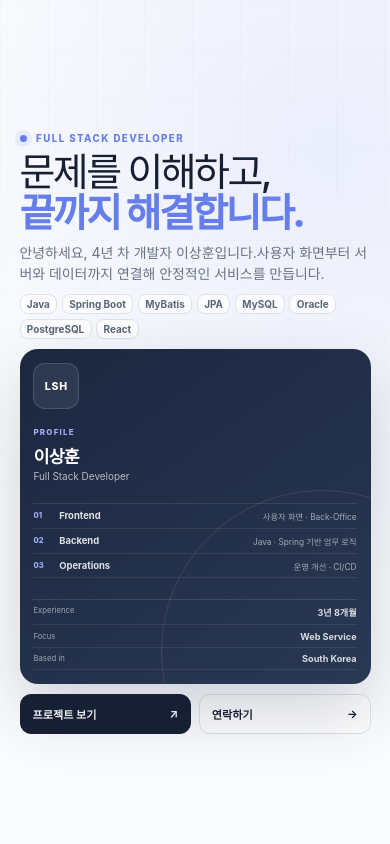
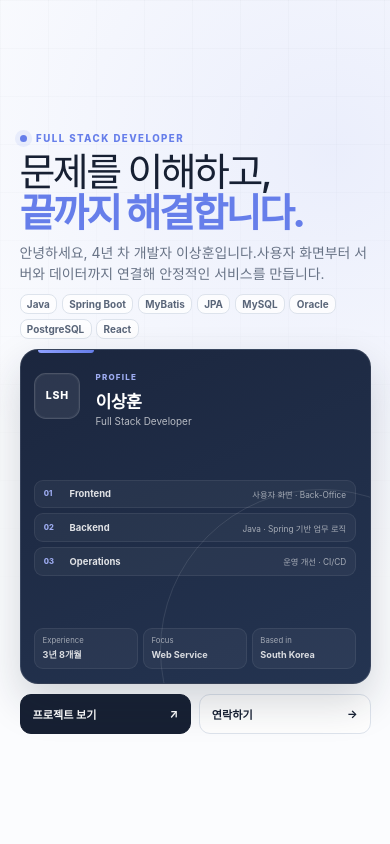
Before and after one commit to hooni-8/hooni-profile, a React (Create React App) app: page / in a window 390 px wide. Shown: the top 844 px of the page. Built offline with nearby package versions, Linux system fonts and the light colour scheme.

Commit message:
세션1 디자인 수정

```diff
--- a/public/index.html
+++ b/public/index.html
@@ -3,7 +3,7 @@
   <head>
     <meta charset="utf-8" />
     <link rel="icon" href="%PUBLIC_URL%/favicon.ico" />
-    <meta name="viewport" content="width=device-width, initial-scale=1" />
+    <meta name="viewport" content="width=device-width, initial-scale=1, viewport-fit=cover" />
     <meta name="theme-color" content="#667eea" />
     <meta
       name="description"
--- a/src/styles/pages/section/Section_1.scss
+++ b/src/styles/pages/section/Section_1.scss
@@ -234,9 +234,14 @@ $accent: #667eea;
 
 @media (max-width: 600px) {
   .hero-section {
+    height: 100vh;
     height: 100dvh;
     min-height: 100svh;
     align-items: center;
+    padding-top: max(5rem, calc(1rem + env(safe-area-inset-top, 0px)));
+    padding-right: max(2rem, env(safe-area-inset-right, 0px));
+    padding-bottom: max(3rem, calc(0.75rem + env(safe-area-inset-bottom, 0px)));
+    padding-left: max(2rem, env(safe-area-inset-left, 0px));
     overflow: clip;
   }
 
@@ -350,13 +355,15 @@ $accent: #667eea;
 
 @media (max-width: 600px) and (max-height: 900px) {
   .hero-section {
+    height: 100vh;
     height: 100dvh;
     min-height: 100svh;
     align-items: center;
     padding:
-      clamp(2rem, 5.4dvh, 3.1rem)
-      clamp(1rem, 5vw, 1.4rem)
-      clamp(1rem, 2.6dvh, 1.4rem);
+      max(clamp(2rem, 5.4dvh, 3.1rem), calc(0.75rem + env(safe-area-inset-top, 0px)))
+      max(clamp(1rem, 5vw, 1.4rem), env(safe-area-inset-right, 0px))
+      max(clamp(1rem, 2.6dvh, 1.4rem), calc(0.5rem + env(safe-area-inset-bottom, 0px)))
+      max(clamp(1rem, 5vw, 1.4rem), env(safe-area-inset-left, 0px));
   }
 
   .hero-container {
@@ -463,8 +470,102 @@ $accent: #667eea;
   }
 }
 
+@supports not (height: 100dvh) {
+  @media (max-width: 600px) {
+    .hero-section {
+      height: -webkit-fill-available;
+      min-height: -webkit-fill-available;
+    }
+  }
+}
+
 @media (max-width: 600px) and (max-height: 700px) {
   .tech-stack .tech-item:nth-child(n + 7) { display: none; }
+}
+
+@media (max-width: 600px) {
+  .hero-profile-card {
+    display: grid;
+    grid-template-columns: auto minmax(0, 1fr);
+    grid-template-rows: auto auto auto;
+    column-gap: clamp(0.75rem, 1.8dvh, 1rem);
+    row-gap: 0;
+    align-content: space-between;
+    background: linear-gradient(155deg, #1b263e 0%, #243451 100%);
+    border: 1px solid rgba(255, 255, 255, 0.1);
+    box-shadow: 0 18px 42px rgba(23, 32, 51, 0.18);
+
+    &::before {
+      content: '';
+      position: absolute;
+      top: 0;
+      left: 1.1rem;
+      width: 56px;
+      height: 3px;
+      background: linear-gradient(90deg, #8fa1ff, #667eea);
+      border-radius: 0 0 4px 4px;
+    }
+  }
+
+  .profile-monogram {
+    grid-column: 1;
+    grid-row: 1;
+    align-self: center;
+    box-shadow: inset 0 0 0 1px rgba(255, 255, 255, 0.04);
+  }
+
+  .profile-copy {
+    grid-column: 2;
+    grid-row: 1;
+    align-self: center;
+    margin: 0;
+  }
+
+  .profile-capabilities {
+    display: grid;
+    grid-column: 1 / -1;
+    gap: clamp(0.28rem, 0.65dvh, 0.4rem);
+    margin-top: clamp(0.55rem, 1.2dvh, 0.8rem);
+    border-top: 0;
+
+    div {
+      padding: clamp(0.42rem, 0.85dvh, 0.55rem) clamp(0.48rem, 1dvh, 0.65rem);
+      background: rgba(255, 255, 255, 0.045);
+      border: 1px solid rgba(255, 255, 255, 0.07);
+      border-radius: 9px;
+    }
+  }
+
+  .profile-meta {
+    display: grid;
+    grid-column: 1 / -1;
+    grid-template-columns: repeat(3, minmax(0, 1fr));
+    gap: clamp(0.28rem, 0.65dvh, 0.4rem);
+    margin: clamp(0.55rem, 1.2dvh, 0.8rem) 0 0;
+    border-top: 0;
+
+    div {
+      display: block;
+      min-width: 0;
+      padding: clamp(0.42rem, 0.85dvh, 0.55rem);
+      background: rgba(255, 255, 255, 0.045);
+      border: 1px solid rgba(255, 255, 255, 0.07);
+      border-radius: 9px;
+    }
+
+    dt {
+      margin-bottom: 0.24rem;
+      line-height: 1.25;
+    }
+
+    dd {
+      overflow: hidden;
+      line-height: 1.3;
+      text-align: left;
+      text-overflow: ellipsis;
+      white-space: nowrap;
+    }
+  }
 }
 
 @media (prefers-reduced-motion: reduce) {
```
Also changed, not shown: src/styles/index.css (+8 -0 lines).
